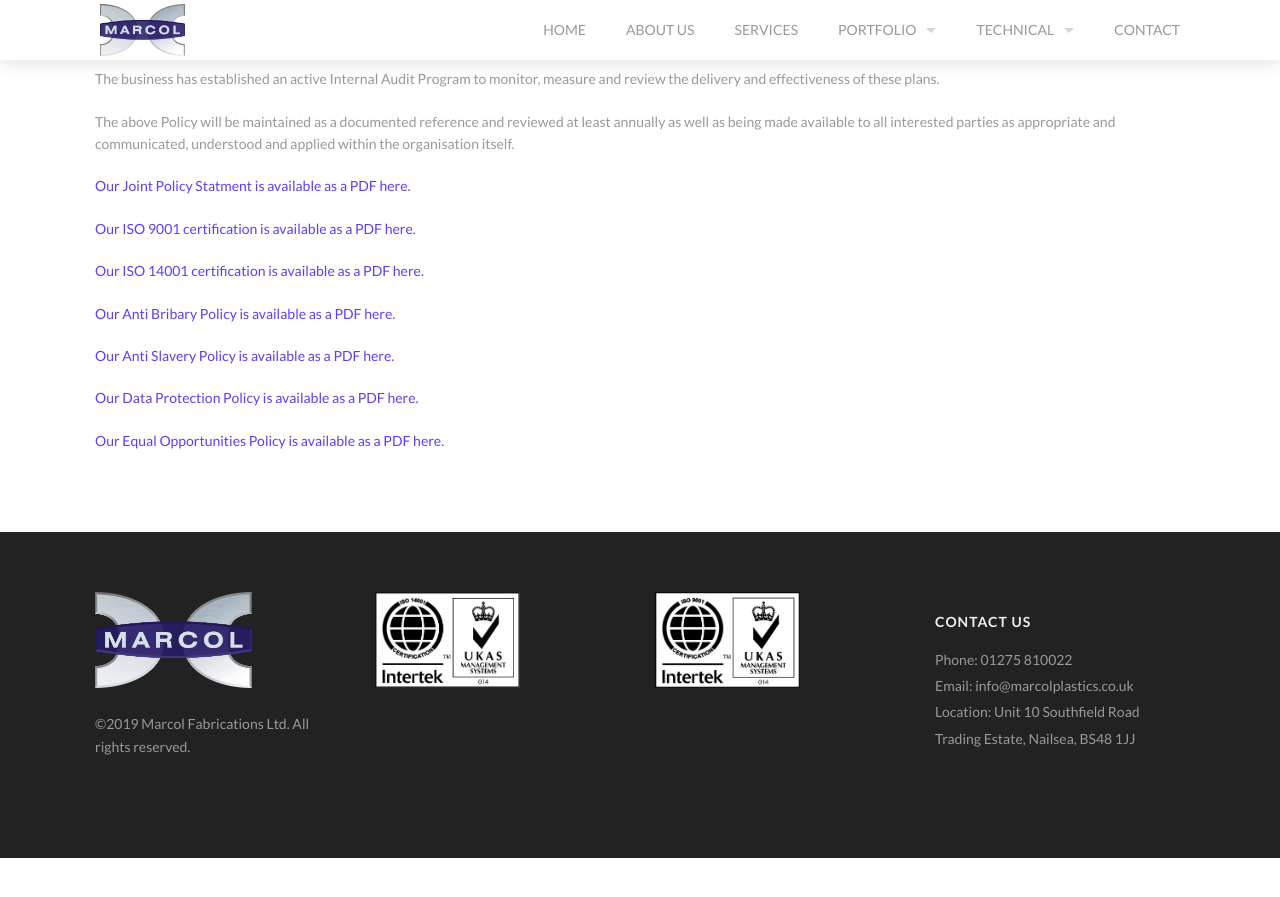
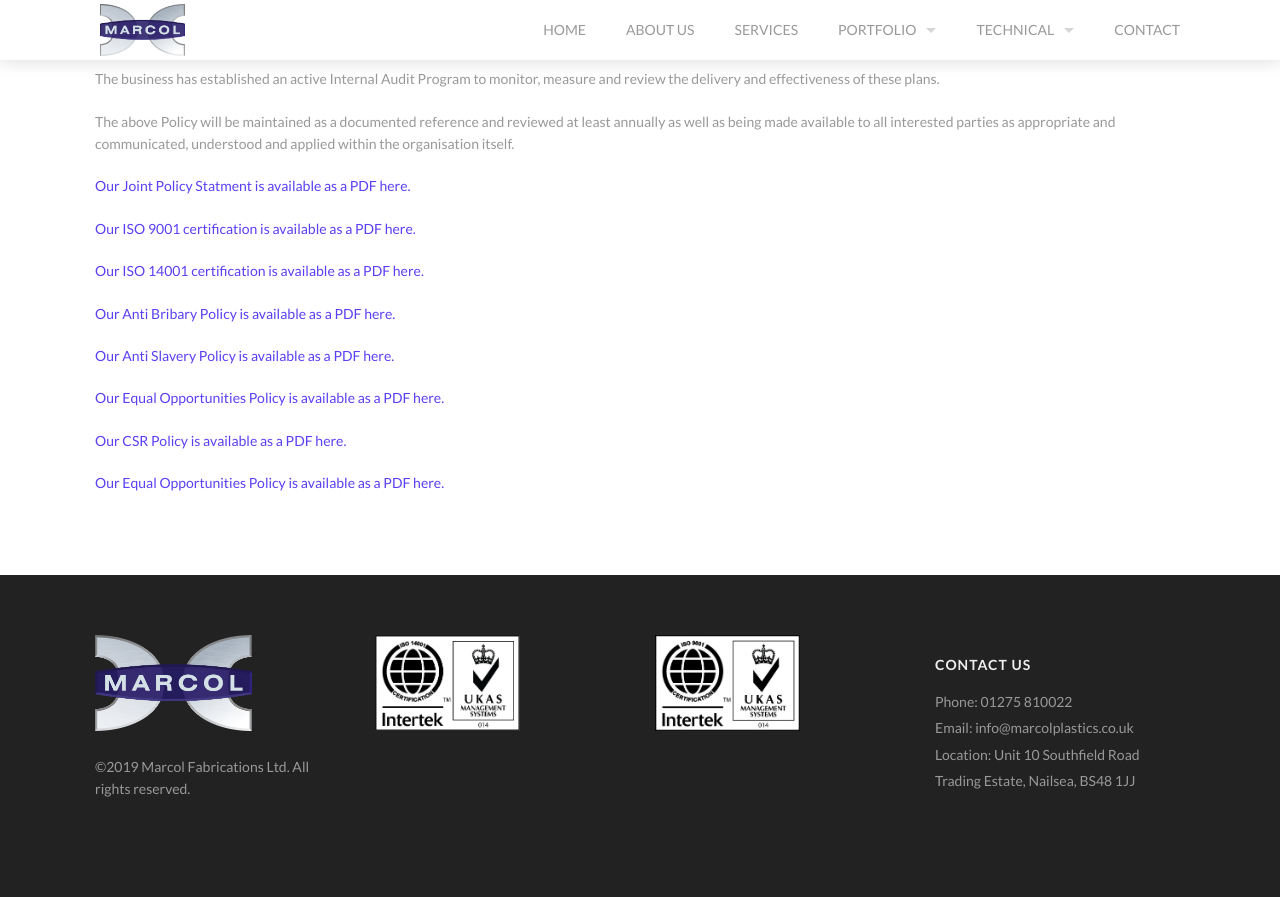
Before and after one commit to marcolplastics/marcolplastics.github.io, a Jekyll site: the page built from policy.html, in a window 1280 px wide and 900 px high, scrolled down 917 px. Shown: the top 897 px of the window. Built offline with Jekyll 4.4.1, drawn with Linux system fonts in a browser that asks for light colours; before the commit the page ends 1775 px from its top, so only the background shows below that.

Commit message:
Update policy.html

```diff
--- a/policy.html
+++ b/policy.html
@@ -84,9 +84,13 @@
           Our Anti Slavery Policy is available as a PDF here.
         </a>
       </p>
+      <a href='{{site.url}}/images/international_standards/Equal_Opportunities_Policy.pdf' target="_blank">
+          Our Equal Opportunities Policy is available as a PDF here.
+        </a>
+      </p>
         <p>
           <a href='{{site.url}}/images/international_standards/Data_Protection_Policy.pdf' target="_blank">
-          Our Data Protection Policy is available as a PDF here.
+          Our CSR Policy is available as a PDF here.
         </a>
       </p>
         <a href='{{site.url}}/images/international_standards/Equal_Opportunities_Policy.pdf' target="_blank">
```
